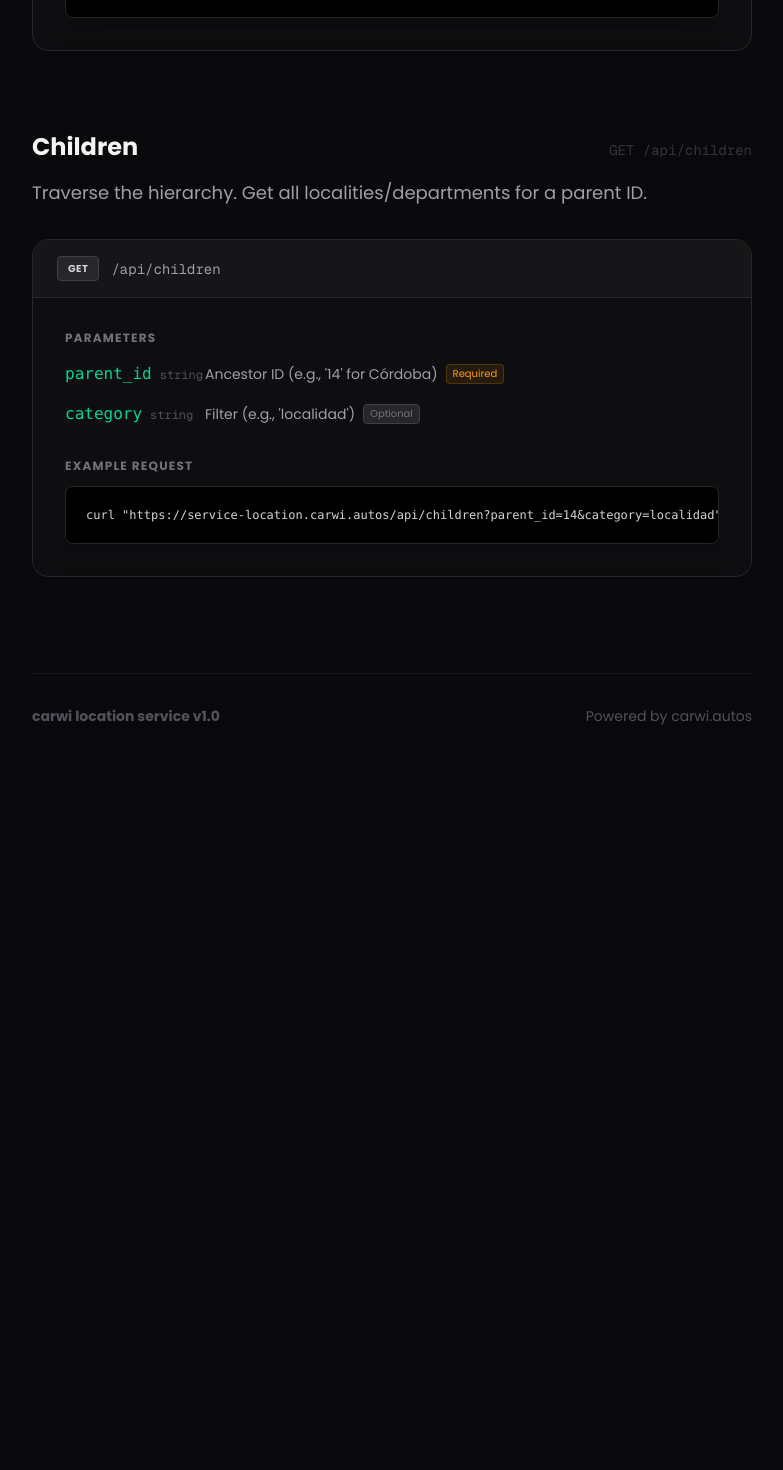
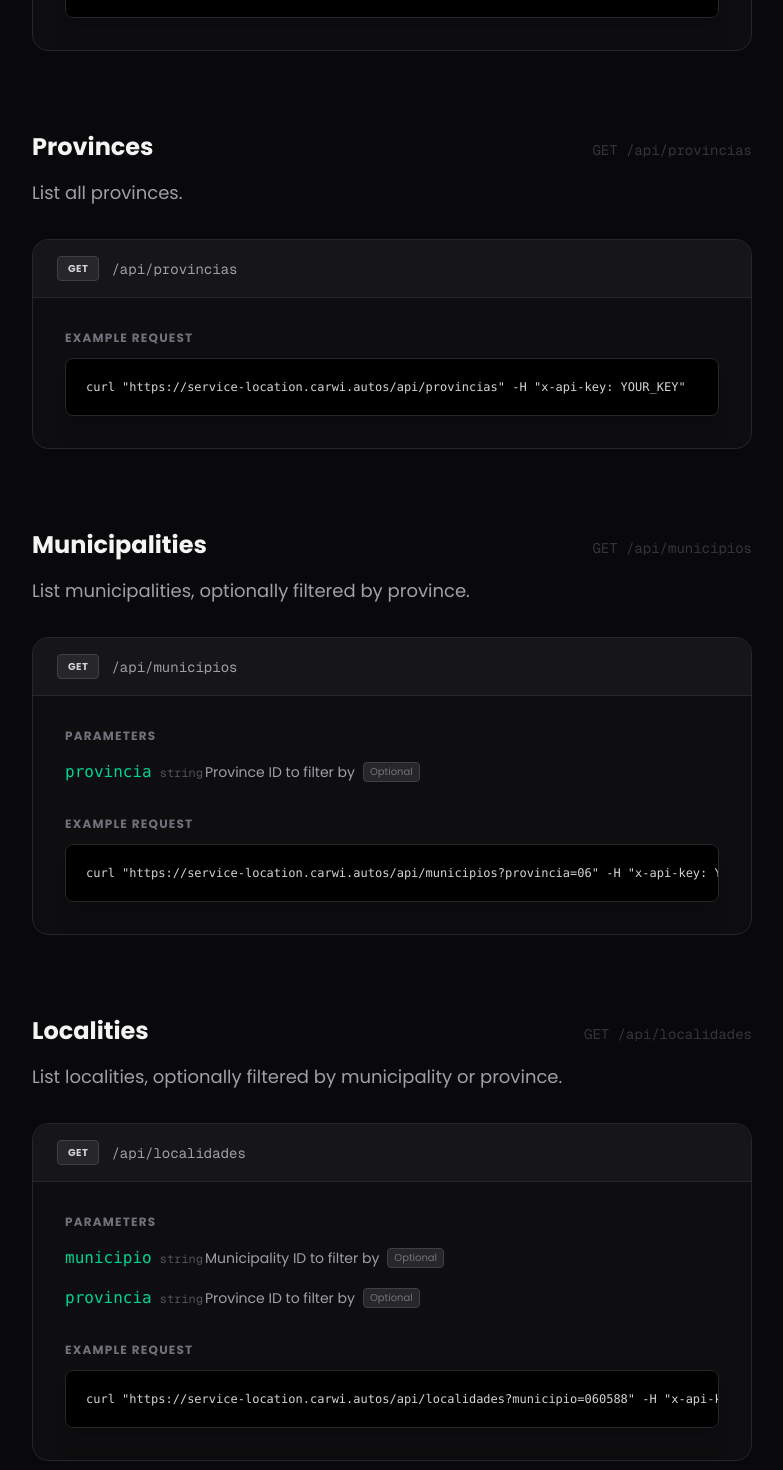
Before and after one commit to otromaximiliano/service-location, a Next.js app: page / in a window 1280 px wide. Shown: the part 1240-2710 px from the top of the page, without its empty margins (248-1031 px from the left). Before the commit the page ends 2046 px from the top, so only its background shows below. Built offline with nearby package versions, Linux system fonts and the light colour scheme.

Commit message:
feat: Add API endpoints for provinces, municipalities, and localities, and update documentation and UI with a new copy button.

```diff
--- /dev/null
+++ b/app/api/localidades/route.ts
@@ -0,0 +1,34 @@
+import { NextResponse } from 'next/server';
+import clientPromise from '@/lib/mongodb';
+
+export async function GET(request: Request) {
+    try {
+        const { searchParams } = new URL(request.url);
+        const provinciaId = searchParams.get('provincia');
+        const municipioId = searchParams.get('municipio');
+
+        const client = await clientPromise;
+        const db = client.db('service-location');
+
+        const query: any = { category: 'localidad' };
+
+        if (provinciaId) {
+            query.provincia_id = provinciaId;
+        }
+
+        if (municipioId) {
+            query['parent.id'] = municipioId;
+            query['parent.category'] = 'municipio';
+        }
+
+        const localidades = await db.collection('argentina')
+            .find(query)
+            .sort({ name: 1 })
+            .toArray();
+
+        return NextResponse.json(localidades);
+    } catch (e) {
+        console.error(e);
+        return NextResponse.json({ error: 'Internal Server Error' }, { status: 500 });
+    }
+}
--- /dev/null
+++ b/app/api/municipios/route.ts
@@ -0,0 +1,27 @@
+import { NextResponse } from 'next/server';
+import clientPromise from '@/lib/mongodb';
+
+export async function GET(request: Request) {
+    try {
+        const { searchParams } = new URL(request.url);
+        const provinciaId = searchParams.get('provincia');
+
+        const client = await clientPromise;
+        const db = client.db('service-location');
+
+        const query: any = { category: 'municipio' };
+        if (provinciaId) {
+            query.provincia_id = provinciaId;
+        }
+
+        const municipios = await db.collection('argentina')
+            .find(query)
+            .sort({ name: 1 })
+            .toArray();
+
+        return NextResponse.json(municipios);
+    } catch (e) {
+        console.error(e);
+        return NextResponse.json({ error: 'Internal Server Error' }, { status: 500 });
+    }
+}
--- /dev/null
+++ b/app/api/provincias/route.ts
@@ -0,0 +1,19 @@
+import { NextResponse } from 'next/server';
+import clientPromise from '@/lib/mongodb';
+
+export async function GET() {
+    try {
+        const client = await clientPromise;
+        const db = client.db('service-location');
+
+        const provinces = await db.collection('argentina')
+            .find({ category: 'provincia' })
+            .sort({ name: 1 })
+            .toArray();
+
+        return NextResponse.json(provinces);
+    } catch (e) {
+        console.error(e);
+        return NextResponse.json({ error: 'Internal Server Error' }, { status: 500 });
+    }
+}
--- a/app/page.tsx
+++ b/app/page.tsx
@@ -1,4 +1,43 @@
 import Link from "next/link";
+import { CopyContextButton } from "../components/copy-context-button";
+
+const LLM_CONTEXT = `# Carwi Location API Documentation
+
+Base URL: https://service-location.carwi.autos (Production)
+          http://localhost:3000 (Local)
+
+## Endpoints
+
+### 1. Search
+- **GET** \`/api/search?q={name}\`
+- Search for locations by name (fuzzy search).
+- Example: \`/api/search?q=Cordoba\`
+
+### 2. Reverse Geocoding
+- **GET** \`/api/reverse?lat={lat}&lon={lon}\`
+- Find nearest political subdivision.
+- Example: \`/api/reverse?lat=-31.4201&lon=-64.1888\`
+
+### 3. Provinces
+- **GET** \`/api/provincias\`
+- Returns all provinces.
+
+### 4. Municipalities
+- **GET** \`/api/municipios?provincia={provincia_id}\`
+- Returns municipalities.
+- Optional Filter: \`provincia\` (ID).
+
+### 5. Localities
+- **GET** \`/api/localidades\`
+- Returns localities.
+- Optional Filters: \`municipio\` (ID), \`provincia\` (ID).
+
+### 6. Children
+- **GET** \`/api/children?parent_id={id}&category={category}\`
+- Traverse hierarchy.
+
+Note: All requests require 'x-api-key' header if configured.
+`;
 
 export default function Home() {
   return (
@@ -7,10 +46,13 @@ export default function Home() {
 
         {/* Header */}
         <header className="mb-20">
+          <div className="flex items-start justify-between">
             <div className="inline-block px-3 py-1 mb-6 text-xs font-medium tracking-wide text-zinc-400 uppercase border border-zinc-800 rounded-full bg-zinc-900/50">
               <Link href="https://www.carwi.autos" target="_blank" className="hover:text-white transition-colors">
                 carwi services
               </Link>
+            </div>
+            <CopyContextButton context={LLM_CONTEXT} />
           </div>
           <h1 className="text-6xl font-black tracking-tighter text-white mb-6 lowercase">
             carwi <span className="text-zinc-500 font-bold">location api</span>
@@ -45,6 +87,42 @@ export default function Home() {
             <Param name="lon" type="float" required>Longitude</Param>
             <CodeBlock>
               curl "https://service-location.carwi.autos/api/reverse?lat=-31.4201&lon=-64.1888" -H "x-api-key: YOUR_KEY"
+            </CodeBlock>
+          </Section>
+
+          <Section
+            title="Provinces"
+            method="GET"
+            path="/api/provincias"
+            desc="List all provinces."
+          >
+            <CodeBlock>
+              curl "https://service-location.carwi.autos/api/provincias" -H "x-api-key: YOUR_KEY"
+            </CodeBlock>
+          </Section>
+
+          <Section
+            title="Municipalities"
+            method="GET"
+            path="/api/municipios"
+            desc="List municipalities, optionally filtered by province."
+          >
+            <Param name="provincia" type="string" optional>Province ID to filter by</Param>
+            <CodeBlock>
+              curl "https://service-location.carwi.autos/api/municipios?provincia=06" -H "x-api-key: YOUR_KEY"
+            </CodeBlock>
+          </Section>
+
+          <Section
+            title="Localities"
+            method="GET"
+            path="/api/localidades"
+            desc="List localities, optionally filtered by municipality or province."
+          >
+            <Param name="municipio" type="string" optional>Municipality ID to filter by</Param>
+            <Param name="provincia" type="string" optional>Province ID to filter by</Param>
+            <CodeBlock>
+              curl "https://service-location.carwi.autos/api/localidades?municipio=060588" -H "x-api-key: YOUR_KEY"
             </CodeBlock>
           </Section>
 
@@ -93,17 +171,33 @@ function Section({ title, method, path, desc, children }: any) {
         </div>
 
         <div className="p-6 sm:p-8">
+          {children && (
+            <div className="mb-0">
+              {Array.isArray(children) && children.some((child: any) => child.type === Param) && (
                 <div className="mb-8">
                   <h3 className="text-xs font-bold text-zinc-500 uppercase tracking-widest mb-4">Parameters</h3>
                   <div className="space-y-4">
                     {children.filter((child: any) => child.type === Param)}
                   </div>
                 </div>
+              )}
+
+              {/* Handle case where Param is single child */}
+              {!Array.isArray(children) && children.type === Param && (
+                <div className="mb-8">
+                  <h3 className="text-xs font-bold text-zinc-500 uppercase tracking-widest mb-4">Parameters</h3>
+                  <div className="space-y-4">
+                    {children}
+                  </div>
+                </div>
+              )}
 
               <div>
                 <h3 className="text-xs font-bold text-zinc-500 uppercase tracking-widest mb-3">Example Request</h3>
-            {children.filter((child: any) => child.type === CodeBlock)}
+                {Array.isArray(children) ? children.filter((child: any) => child.type === CodeBlock) : (children.type === CodeBlock ? children : null)}
               </div>
+            </div>
+          )}
         </div>
       </div>
     </section>
--- /dev/null
+++ b/components/copy-context-button.tsx
@@ -0,0 +1,29 @@
+'use client';
+
+import { useState } from 'react';
+
+export function CopyContextButton({ context }: { context: string }) {
+    const [copied, setCopied] = useState(false);
+
+    const handleCopy = () => {
+        navigator.clipboard.writeText(context);
+        setCopied(true);
+        setTimeout(() => setCopied(false), 2000);
+    };
+
+    return (
+        <button
+            onClick={handleCopy}
+            className="group relative inline-flex h-9 items-center justify-center overflow-hidden rounded-md border border-zinc-800 bg-zinc-900 px-4 py-2 text-xs font-medium text-zinc-300 transition-all hover:bg-zinc-800 hover:text-white"
+        >
+            <span className={`flex items-center gap-2 transition-transform duration-300 ${copied ? '-translate-y-full opacity-0' : 'translate-y-0 opacity-100'}`}>
+                <svg xmlns="http://www.w3.org/2000/svg" width="14" height="14" viewBox="0 0 24 24" fill="none" stroke="currentColor" strokeWidth="2" strokeLinecap="round" strokeLinejoin="round" className="lucide lucide-bot"><path d="M12 8V4H8" /><rect width="16" height="12" x="4" y="8" rx="2" /><path d="M2 14h2" /><path d="M20 14h2" /><path d="M15 13v2" /><path d="M9 13v2" /></svg>
+                Copy LLM Context
+            </span>
+            <span className={`absolute inset-0 flex items-center justify-center gap-2 transition-transform duration-300 ${copied ? 'translate-y-0 opacity-100' : 'translate-y-full opacity-0'}`}>
+                <svg xmlns="http://www.w3.org/2000/svg" width="14" height="14" viewBox="0 0 24 24" fill="none" stroke="currentColor" strokeWidth="2" strokeLinecap="round" strokeLinejoin="round" className="text-emerald-500"><polyline points="20 6 9 17 4 12" /></svg>
+                <span className="text-emerald-500">Copied!</span>
+            </span>
+        </button>
+    );
+}
```
Also changed, not shown: 1 other file (tests, documents, lock files or other folders). Lines whose indentation alone changed are shown as unchanged.
